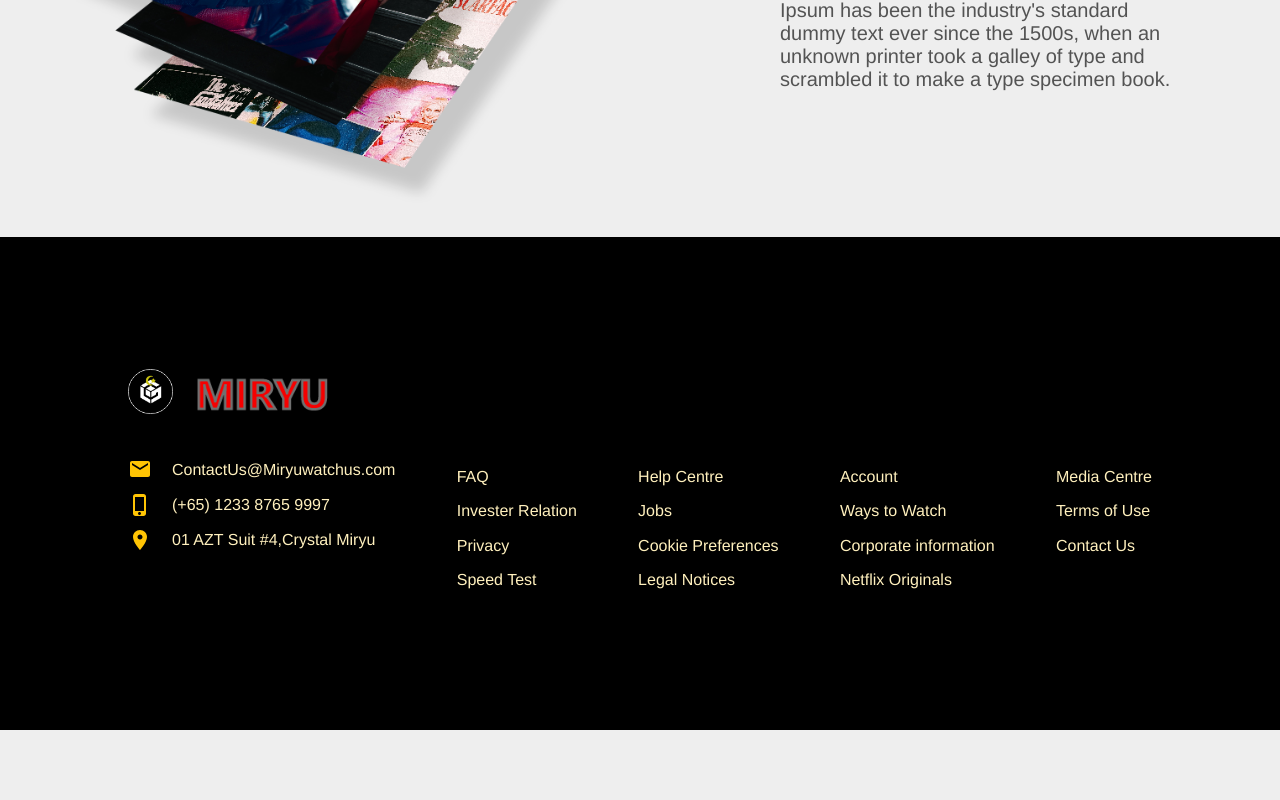
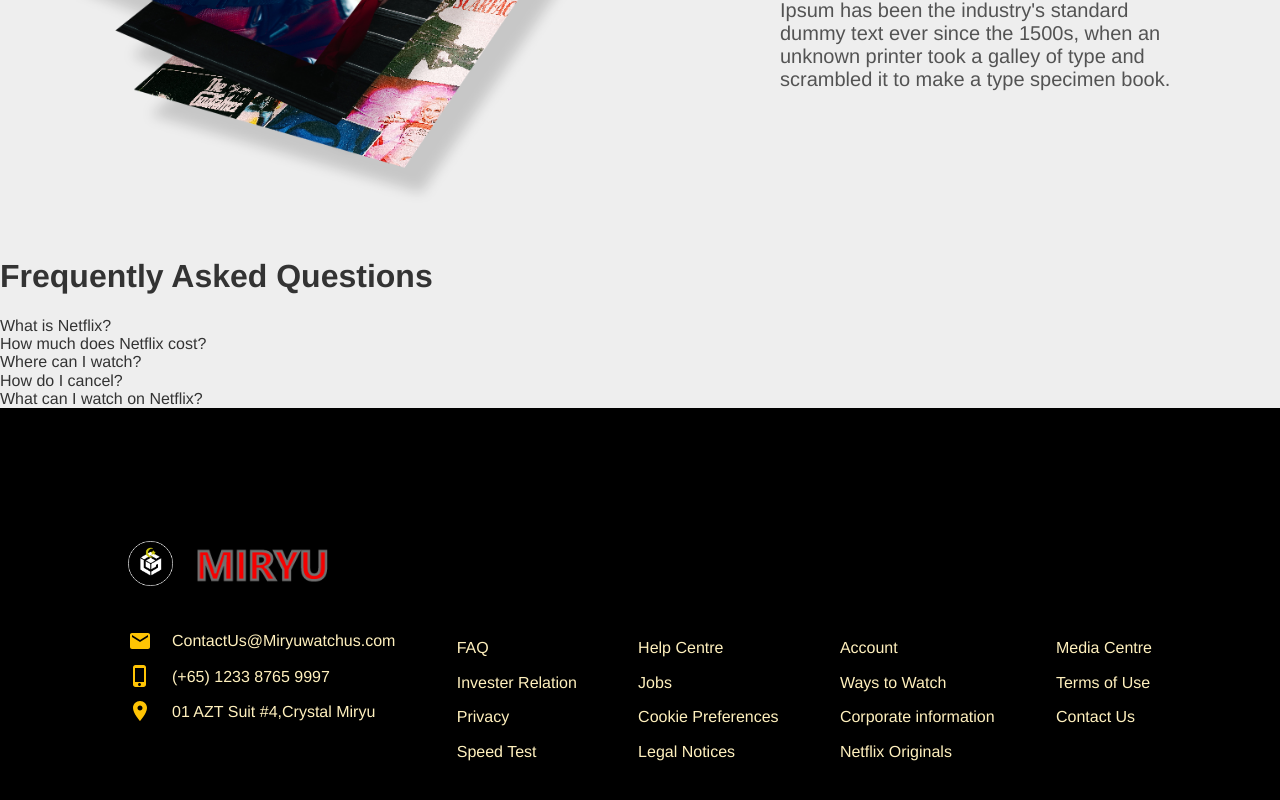
Before and after one commit to shindevelop95/shin-movie-pj, a React (Create React App) app: page / in a window 1280 px wide. Shown: the part 1158-1958 px from the top of the page. Before the commit the page ends 1888 px from the top, so only its background shows below. Built offline with nearby package versions, Linux system fonts and the light colour scheme.

Commit message:
Adding accordion

```diff
--- a/src/App.js
+++ b/src/App.js
@@ -1,10 +1,12 @@
 import React from 'react';
 import {JumbotronContainer} from './containers/jumbotron';
 import {FooterContainer} from './containers/footerContainer'
+import {FaqsContainer} from './containers/faq'
 function App() {
   return (
     <>
       <JumbotronContainer/>
+      <FaqsContainer/>
       <FooterContainer/>
     </>
   );
--- /dev/null
+++ b/src/components/accordion/index.js
@@ -0,0 +1,37 @@
+import React, {useState,useContext,createContext} from 'react'
+import {Container, Frame, Title, Item, Inner, Header, Body} from './styles/accordian'
+
+const ToggleContext = createContext();
+export default function Accordion({children, ...restProps}){
+    return (
+        <Container {...restProps}>
+            <Inner>{children}</Inner>
+        </Container>
+    )
+}
+
+Accordion.Title = function AccordionTitle({children, ...restProps}){
+    return <Title {...restProps}>{children}</Title>
+}
+
+Accordion.Frame = function AccordionFrame({children, ...restProps}){
+    return <Frame {...restProps}>{children}</Frame>
+}
+
+Accordion.Item = function AccordionItem({children, ...restProps}){
+    const [toggleShow, setToggleShow] = useState(false);
+    return <ToggleContext.Provider value={{toggleShow,setToggleShow}}>
+                <Item {...restProps}>{children}</Item>
+            </ToggleContext.Provider>
+}
+
+Accordion.Header = function AccordionHeader({children, ...restProps}){
+    const {toggleShow, setToggleShow} = useContext(ToggleContext);
+    return <Header onClick={() => setToggleShow((toggleshow => !toggleShow))} {...restProps}>{children}</Header>
+}
+
+Accordion.Body = function AccordionBody({children, ...restProps}){
+    const {toggleShow} = useContext(ToggleContext);
+
+    return toggleShow ? <Body {...restProps}>{children}</Body> : null;
+}
--- /dev/null
+++ b/src/components/accordion/styles/accordian.js
@@ -0,0 +1,15 @@
+import styled from 'styled-components/macro';
+
+export const Container = styled.div``;
+
+export const Item = styled.div``;
+
+export const Header = styled.div``;
+
+export const Body = styled.div``;
+
+export const Frame = styled.div``;
+
+export const Inner = styled.div``;
+
+export const Title = styled.h1``;
--- a/src/components/index.js
+++ b/src/components/index.js
@@ -1,2 +1,3 @@
 export {default as Jumbotron} from './jumbotron'
 export {default as Footer} from './footer'
+export {default as Accordion} from './accordion'
--- /dev/null
+++ b/src/containers/faq.js
@@ -0,0 +1,17 @@
+import React from 'react';
+import { Accordion } from '../components';
+import faqData from '../fixtures/faq.json'
+
+export function FaqsContainer(){
+    return (
+        <Accordion>
+            <Accordion.Title>Frequently Asked Questions</Accordion.Title>
+            {faqData.map((item) => (
+                <Accordion.Item key = {item.id}>
+                    <Accordion.Header>{item.header}</Accordion.Header>
+                    <Accordion.Body>{item.body}</Accordion.Body>
+                </Accordion.Item>
+            ))}
+        </Accordion>
+    )
+}
```
